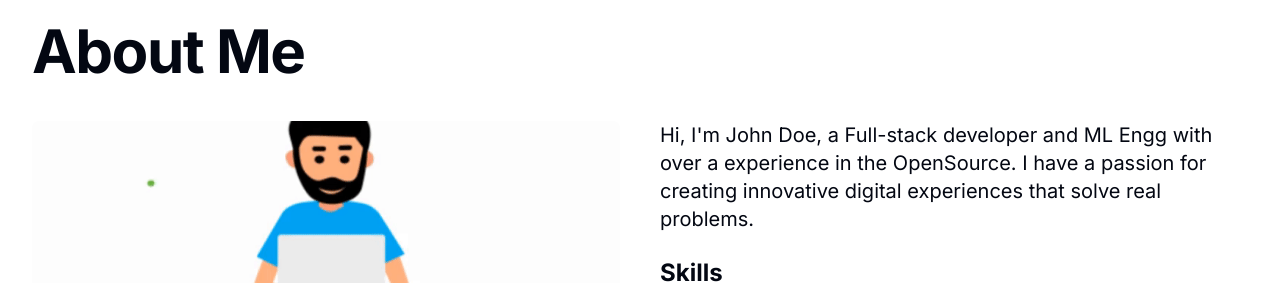
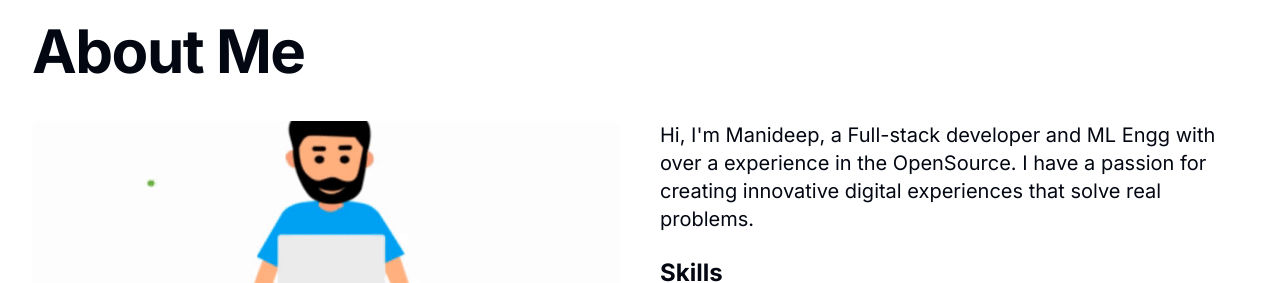
Before and after one commit to manideep1428/portfolio, a Next.js app: page / in a window 1280 px wide. Shown: the part 1220-1503 px from the top of the page. Built offline with nearby package versions, Linux system fonts and the light colour scheme.

Commit message:
Added AI

```diff
--- a/components/AboutMe.tsx
+++ b/components/AboutMe.tsx
@@ -19,7 +19,7 @@ export default function AboutMe(){
             </div>
             <div>
               <p className="text-gray-600 text-xl">
-               {" Hi, I'm John Doe, a Full-stack developer and ML Engg with over a experience in the OpenSource."}
+               {" Hi, I'm Manideep, a Full-stack developer and ML Engg with over a experience in the OpenSource."}
                {" I have a passion for creating innovative digital experiences that solve real problems."}
               </p>
               <div className="mt-6">
```
Also changed, not shown: 1 other file (tests, documents, lock files or other folders).
